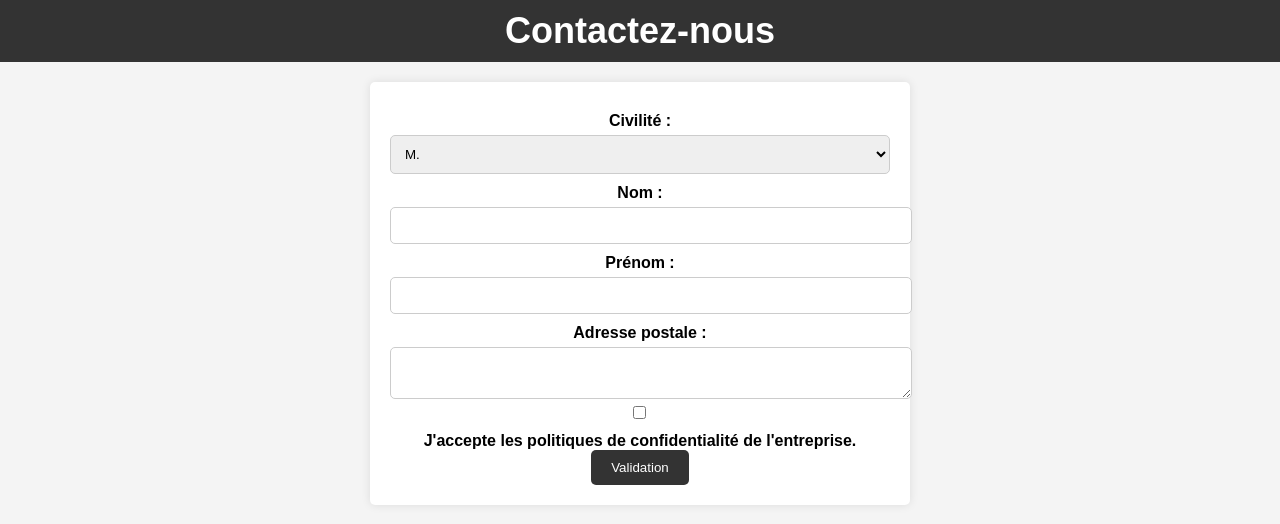
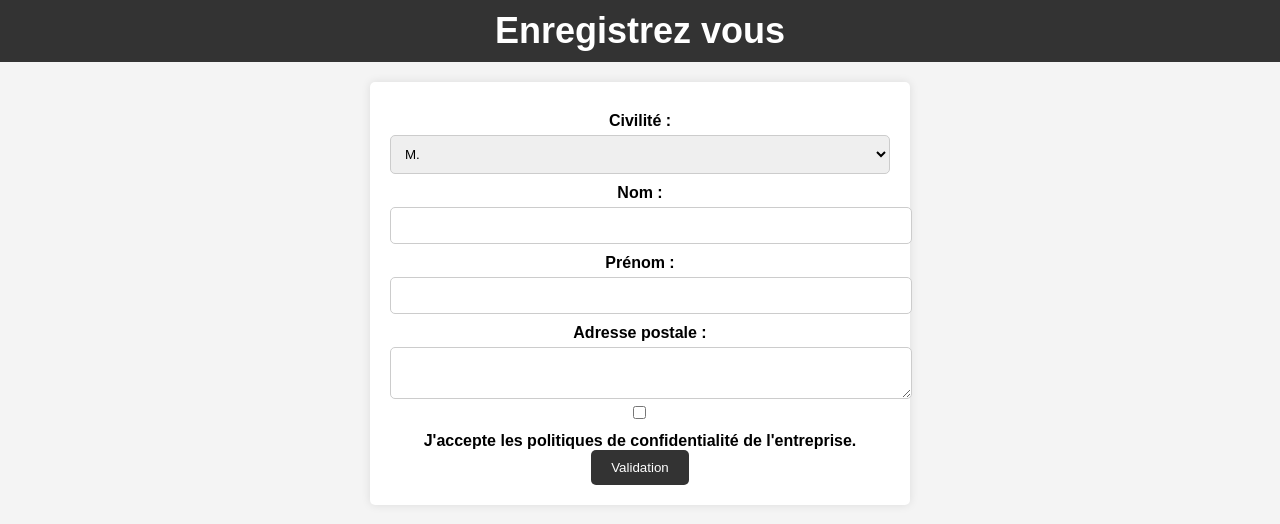
Before and after one commit to victor-duwat/bloomPetals, a plain HTML site: page flex-box/contact.html in a window 1280 px wide. Drawn offline with Linux system fonts and the light colour scheme.

Commit message:
Add files via upload

```diff
--- a/flex-box/contact.html
+++ b/flex-box/contact.html
@@ -8,7 +8,7 @@
 </head>
 <body>
     <header>
-        <h1>Contactez-nous</h1>
+        <h1>Enregistrez vous</h1>
     </header>
 
     <main>
```
